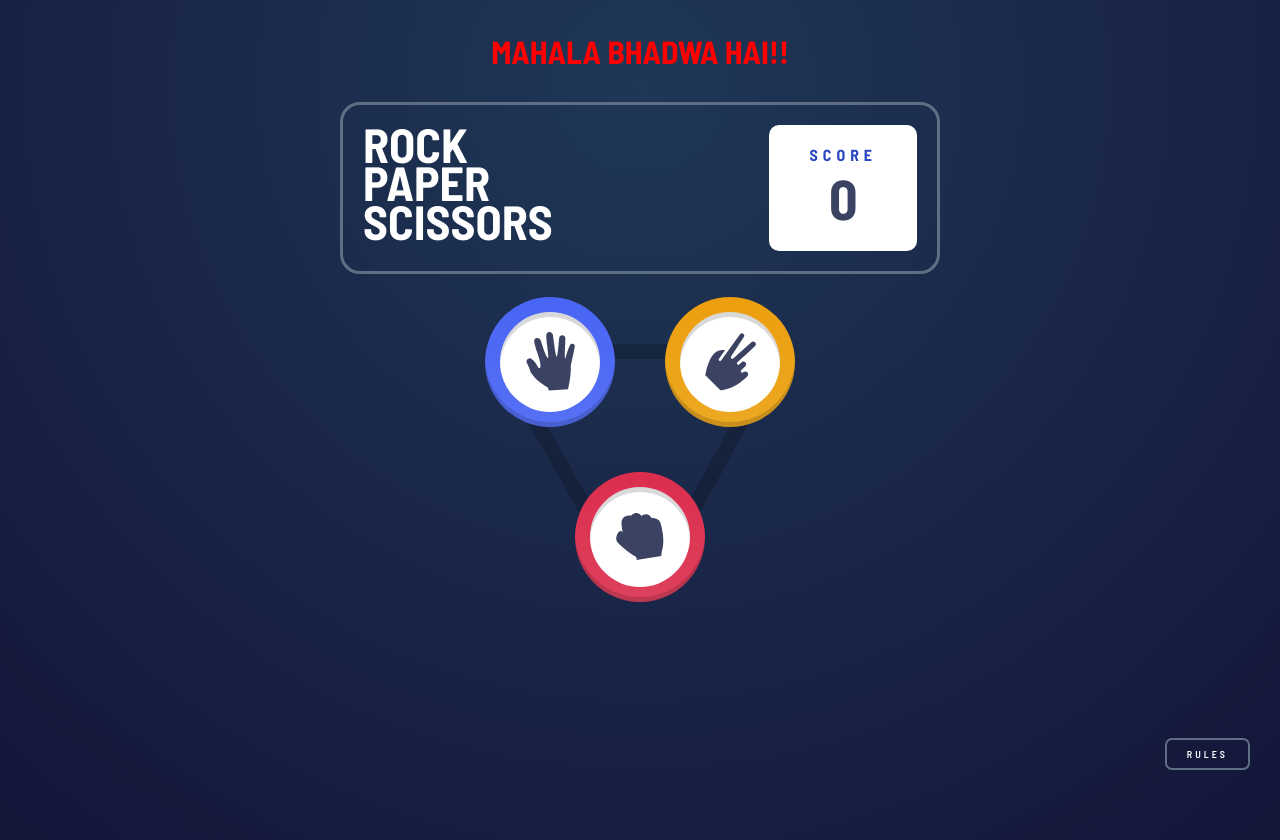
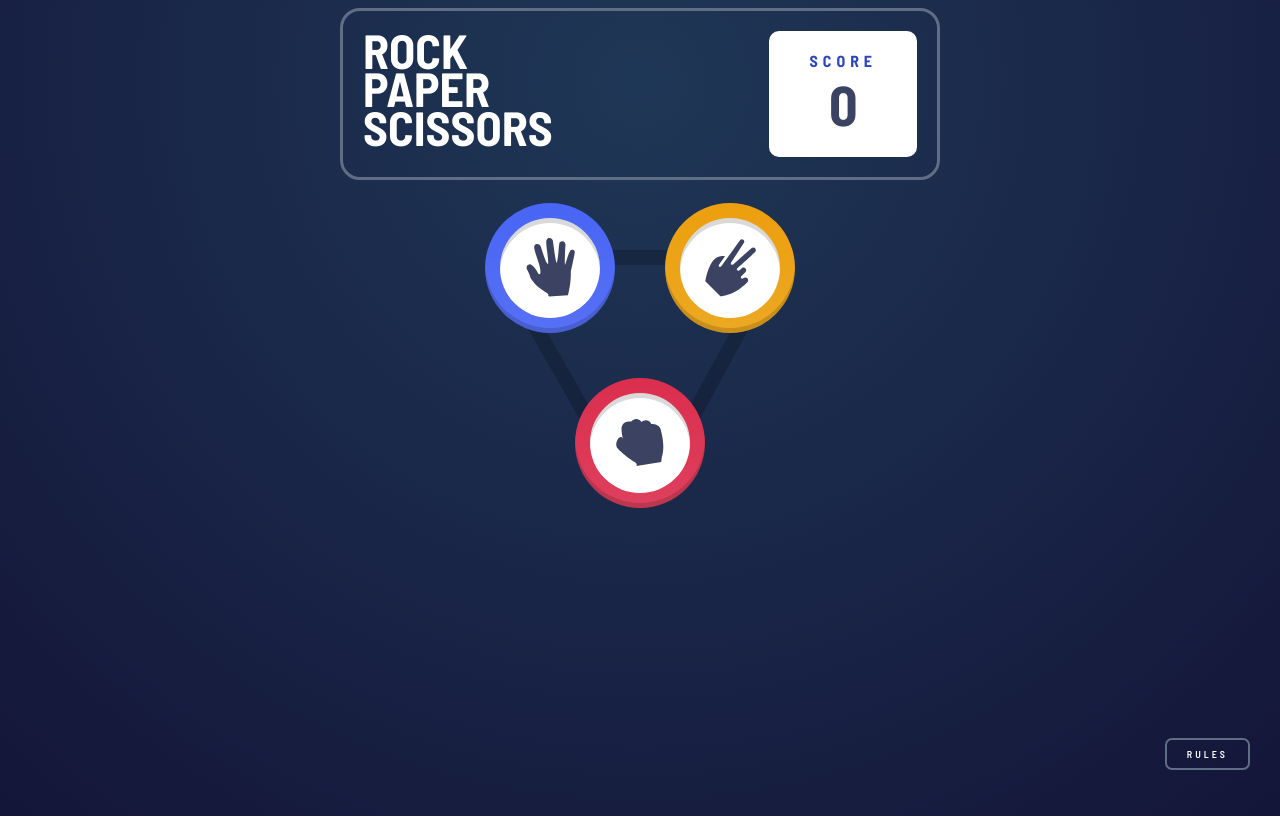
Before and after one commit to abhilash28abhi/rock-paper-scissors, a plain HTML site: page index.html in a window 1280 px wide. After the commit the page ends 816 px from the top, so only its background shows below. Drawn offline with Linux system fonts and the light colour scheme.

Commit message:
Update index.html

```diff
--- a/index.html
+++ b/index.html
@@ -13,7 +13,6 @@
 <body>
 
 <div class="container">
-  <h3>Mahala bhadwa hai!!</h3>
   <header>
     <h1>
       <span>Rock</span>
```
